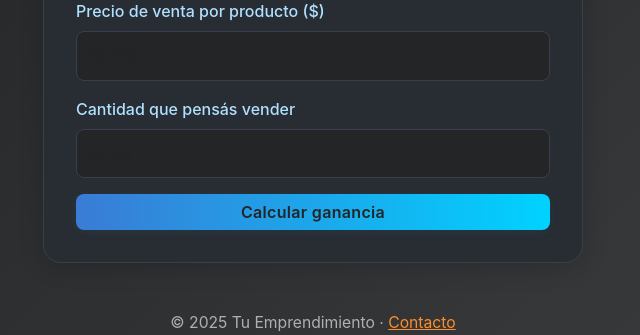
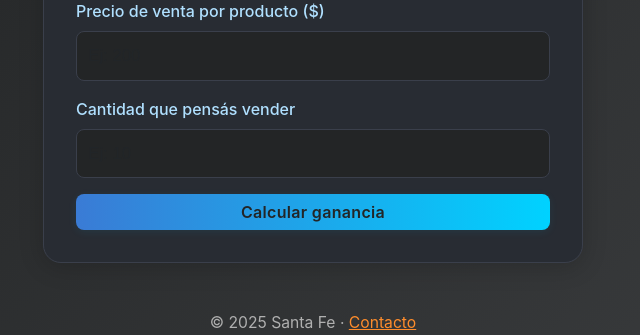
Before and after one commit to LorenzoFerreyra/django-calculadora-costos, a Django app: page / in a window 1280 px wide. Shown: the part 830-1165 px from the top of the page, without its empty margins (327-967 px from the left). Run offline with Django 3.2, Linux system fonts and the light colour scheme; some libraries are stand-ins or nearby versions.

Commit message:
Update base.html

```diff
--- a/blog/templates/base.html
+++ b/blog/templates/base.html
@@ -37,7 +37,7 @@
         {% block content %}{% endblock %}
     </main>
     <footer class="footer text-center mt-5 mb-3">
-        © 2025 Tu Emprendimiento &middot; <a href="/contact/">Contacto</a>
+        © 2025 Santa Fe &middot; <a href="/contact/">Contacto</a>
     </footer>
     <script src="https://cdn.jsdelivr.net/npm/bootstrap@5.3.3/dist/js/bootstrap.bundle.min.js"></script>
     {% block extra_js %}{% endblock %}
```
